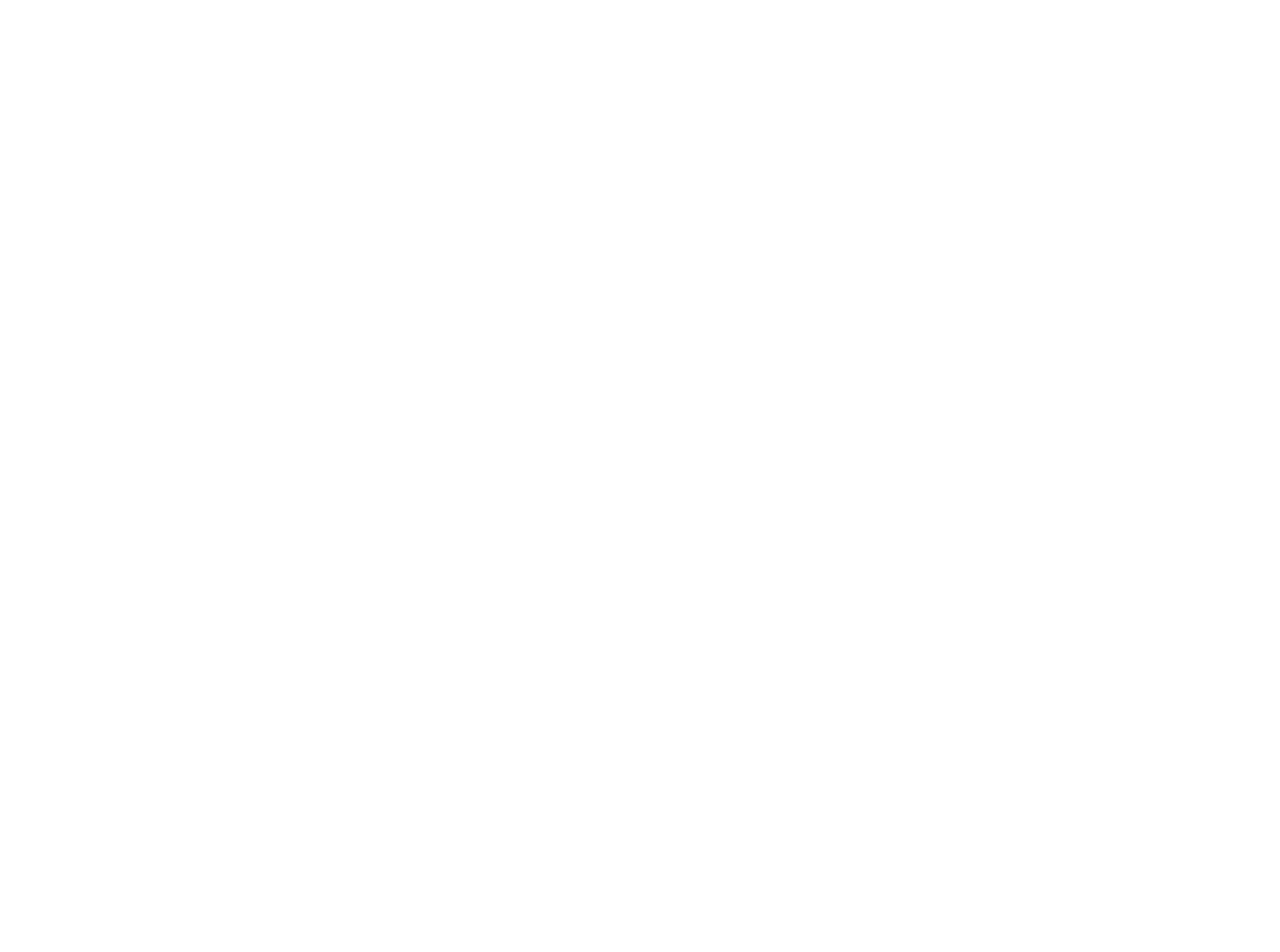
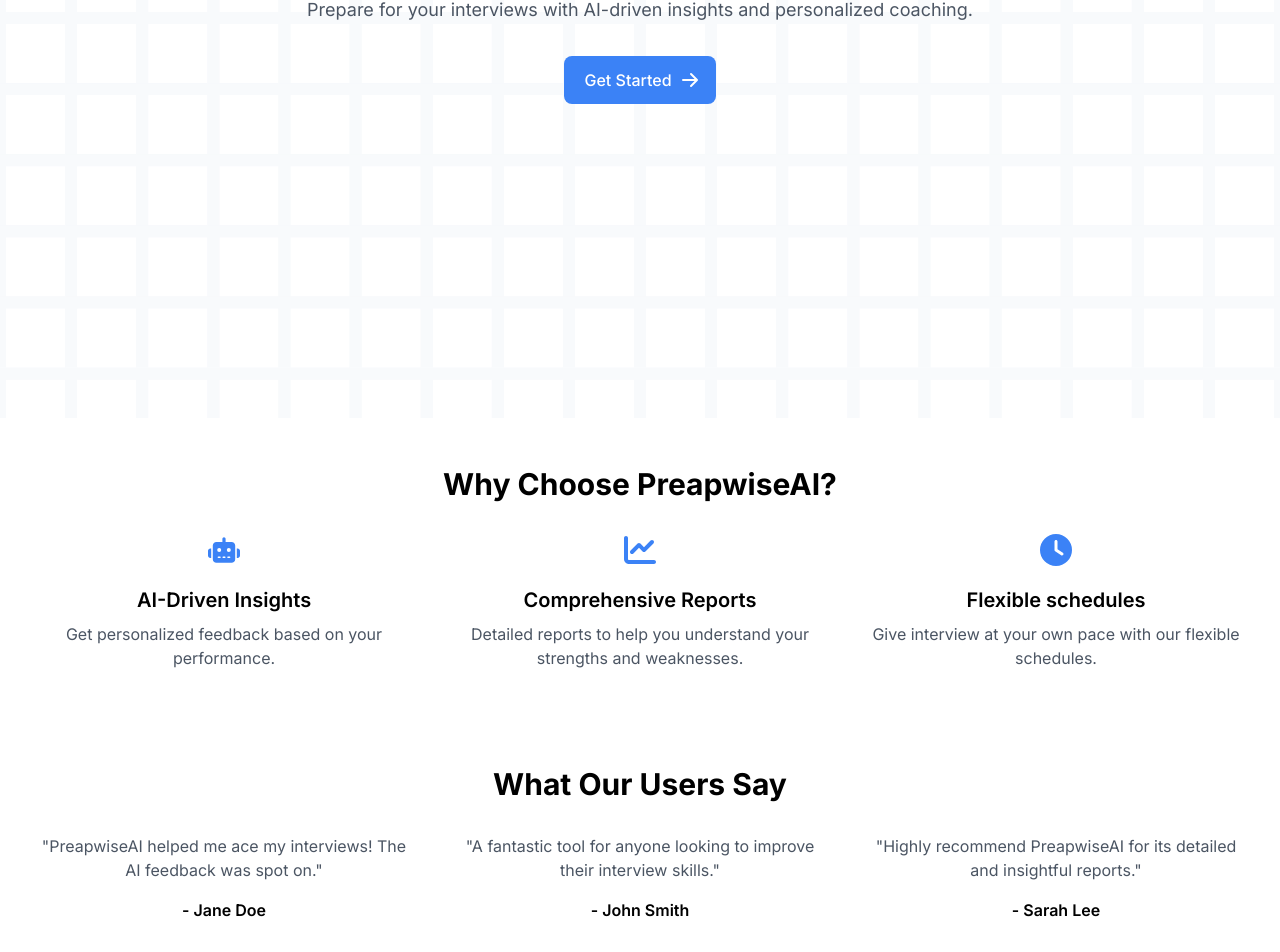
Before and after one commit to Kmrshubham335/prepwiseai, a Next.js app: page / in a window 1280 px wide. Shown: the part 382-1334 px from the top of the page. Before the commit the page ends 800 px from the top, so only its background shows below. Built offline with nearby package versions, Linux system fonts and the light colour scheme.

Commit message:
Design the front page and commenting the footer

```diff
--- a/app/page.js
+++ b/app/page.js
@@ -1,12 +1,74 @@
-import Image from "next/image";
-import { Button } from "@/components/ui/button";
 
+import Link from "next/link";
+import { FontAwesomeIcon } from '@fortawesome/react-fontawesome';
+import { faRobot, faChartLine, faClock } from '@fortawesome/free-solid-svg-icons';
 
 export default function Home() {
   return (
-    <div>
-
+    <>
+      <div className="hero-section relative text-center bg-cover bg-center bg-transparent" style={{ backgroundImage: 'url("/grid.svg")', height: '100vh' }}>
+        <div className="container mx-auto flex flex-col items-center justify-center h-full">
+          <h1 className="text-5xl font-bold text-black">Your Personal AI Interview Coach</h1>
+          <p className="mt-4 text-lg text-gray-600">Prepare for your interviews with AI-driven insights and personalized coaching.</p>
+          <Link href="/dashboard" className="mt-8 inline-flex justify-center items-center py-3 px-5 text-base font-medium text-center text-white rounded-lg bg-blue-500 hover:bg-blue-600 focus:ring-4 focus:ring-blue-300">
+            Get Started
+            <svg className="ml-2 -mr-1 w-5 h-5" fill="currentColor" viewBox="0 0 20 20" xmlns="http://www.w3.org/2000/svg">
+              <path fillRule="evenodd" d="M10.293 3.293a1 1 0 011.414 0l6 6a1 1 0 010 1.414l-6 6a1 1 0 01-1.414-1.414L14.586 11H3a1 1 0 110-2h11.586l-4.293-4.293a1 1 0 010-1.414z" clipRule="evenodd"></path>
+            </svg>
+          </Link>
+        </div>
       </div>
-
+      <div className="features-section py-12 bg-transparent">
+        <div className="container mx-auto text-center">
+          <h2 className="text-3xl font-bold text-black">Why Choose PreapwiseAI?</h2>
+          <div className="mt-8 grid grid-cols-1 md:grid-cols-3 gap-8">
+            <div className="feature-item">
+              <FontAwesomeIcon icon={faRobot} className="w-8 h-8 mx-auto mb-4 text-blue-500" />
+              <h3 className="text-xl font-semibold text-black">AI-Driven Insights</h3>
+              <p className="mt-2 text-gray-600">Get personalized feedback based on your performance.</p>
+            </div>
+            <div className="feature-item">
+              <FontAwesomeIcon icon={faChartLine} className="w-8 h-8 mx-auto mb-4 text-blue-500" />
+              <h3 className="text-xl font-semibold text-black">Comprehensive Reports</h3>
+              <p className="mt-2 text-gray-600">Detailed reports to help you understand your strengths and weaknesses.</p>
+            </div>
+            <div className="feature-item">
+              <FontAwesomeIcon icon={faClock} className="w-8 h-8 mx-auto mb-4 text-blue-500" />
+              <h3 className="text-xl font-semibold text-black">Flexible schedules</h3>
+              <p className="mt-2 text-gray-600">Give interview at your own pace with our flexible schedules.</p>
+            </div>
+          </div>
+        </div>
+      </div>
+      <div className="testimonials-section py-12 bg-white">
+        <div className="container mx-auto text-center">
+          <h2 className="text-3xl font-bold text-black">What Our Users Say</h2>
+          <div className="mt-8 grid grid-cols-1 md:grid-cols-3 gap-8">
+            <div className="testimonial-item">
+              <p className="text-gray-600">"PreapwiseAI helped me ace my interviews! The AI feedback was spot on."</p>
+              <p className="mt-4 font-semibold text-black">- Jane Doe</p>
+            </div>
+            <div className="testimonial-item">
+              <p className="text-gray-600">"A fantastic tool for anyone looking to improve their interview skills."</p>
+              <p className="mt-4 font-semibold text-black">- John Smith</p>
+            </div>
+            <div className="testimonial-item">
+              <p className="text-gray-600">"Highly recommend PreapwiseAI for its detailed and insightful reports."</p>
+              <p className="mt-4 font-semibold text-black">- Sarah Lee</p>
+            </div>
+          </div>
+        </div>
+      </div>
+      {/* <footer className="py-6 bg-gray-800 text-white">
+        <div className="container mx-auto text-center">
+          <p>&copy; 2024 PreapwiseAI. All rights reserved.</p>
+          <div className="mt-4 flex justify-center space-x-4">
+            <Link href="/privacy-policy" className="text-white">Privacy Policy</Link>
+            <Link href="/terms-of-service" className="text-white">Terms of Service</Link>
+            <Link href="/contact" className="text-white">Contact Us</Link>
+          </div>
+        </div>
+      </footer> */}
+    </>
   );
 }
--- a/package.json
+++ b/package.json
@@ -12,6 +12,9 @@
   },
   "dependencies": {
     "@clerk/nextjs": "^5.1.5",
+    "@fortawesome/fontawesome-svg-core": "^6.5.2",
+    "@fortawesome/free-solid-svg-icons": "^6.5.2",
+    "@fortawesome/react-fontawesome": "^0.2.2",
     "@google/generative-ai": "^0.13.0",
     "@neondatabase/serverless": "^0.9.3",
     "@radix-ui/react-dialog": "^1.0.5",
```
Also changed, not shown: public/grid.svg (added), 1 other file (tests, documents, lock files or other folders).
